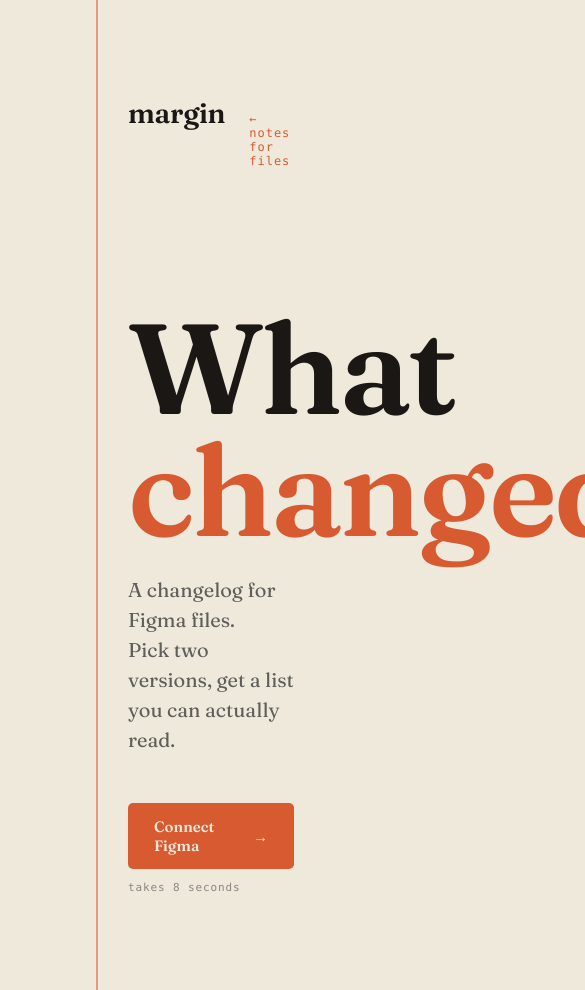
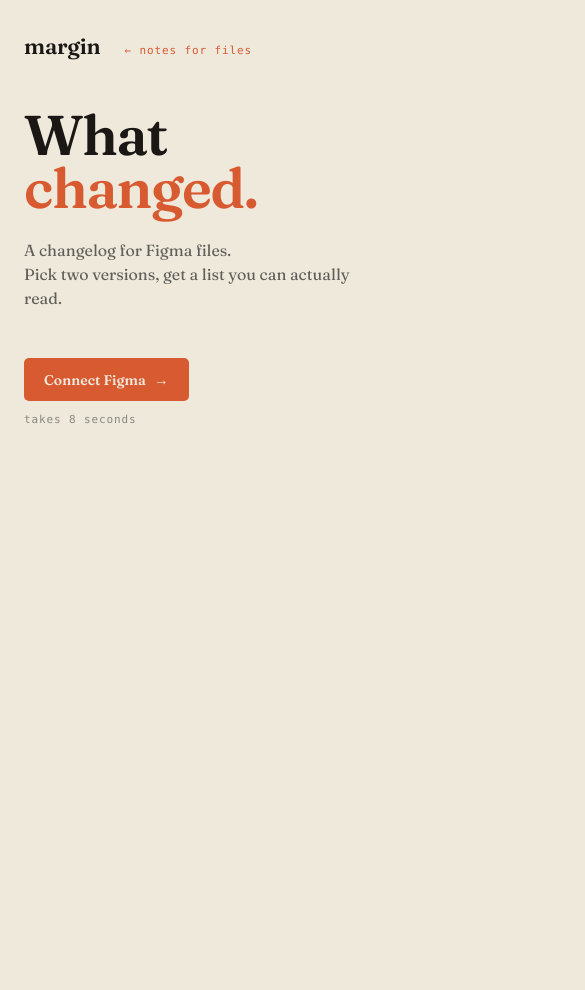
Before and after one commit to jps-wilson/margin, a React (Vite) app in the folder client/: page / in a window 390 px wide. Shown: the top 990 px of the page, 585 px wide, since content can reach past the window. After the commit the page ends 844 px from the top, so only its background shows below. Built offline with nearby package versions, Linux system fonts and the light colour scheme; no server answers; a web font is replaced by a local one.

Commit message:
Add responsive breakpoints for tablet/small laptop and narrow screens

```diff
--- a/client/src/index.css
+++ b/client/src/index.css
@@ -188,3 +188,41 @@ a {
     content: "...";
   }
 }
+
+/* RESPONSIVE SIZING */
+@media (max-width: 1024px) {
+  .margin-rule {
+    left: 48px;
+  }
+
+  .content {
+    padding: var(--s-7) var(--s-6) var(--s-7) calc(48px + var(--s-5));
+  }
+
+  .wordmark {
+    font-size: 24px;
+  }
+
+  .microcopy {
+    font-size: 11px;
+  }
+}
+
+@media (max-width: 768px) {
+  .margin-rule {
+    display: none;
+  }
+
+  .content {
+    padding: var(--s-6) var(--s-5);
+  }
+
+  .wordmark {
+    font-size: 22px;
+  }
+
+  .cta-button {
+    padding: 12px 20px;
+    font-size: 14px;
+  }
+}
--- a/client/src/pages/Changelog.css
+++ b/client/src/pages/Changelog.css
@@ -196,3 +196,37 @@
   font-size: 13px;
   color: var(--mid);
 }
+
+/* RESPONSIVE BREAKPOINTS  */
+@media (max-width: 1024px) {
+    .changelog-title {
+        font-size: 24px;
+    }
+
+    .section-title {
+        font-size: 20px;
+    }
+}
+
+@media (max-width: 768px) {
+    .tab-row {
+        gap: var(--s-4);
+    }
+
+    .tab {
+        font-size: 14px;
+    }
+
+    .changelog-title {
+        font-size: 22px;
+    }
+
+    .change-row {
+        flex-direction: column;
+        gap: var(--s-1);
+    }
+
+    .change-badge {
+        align-self: flex-start;
+    }
+}
--- a/client/src/pages/Landing.css
+++ b/client/src/pages/Landing.css
@@ -45,3 +45,33 @@
   color: var(--mid);
   margin-top: var(--s-3);
 }
+
+/* RESPONSIVE BREAKPOINTS */
+@media (max-width: 1024px) {
+    .landing .wordmark-area {
+        margin-bottom: 80px;
+    }
+
+    .headline {
+        font-size: 80px;
+    }
+
+    .subhead {
+        font-size: 18px;
+    }
+}
+
+@media (max-width: 768px) {
+    .landing .wordmark-area {
+        margin-bottom: 48px;
+    }
+
+    .headline {
+        font-size: 56px;
+    }
+
+    .subhead {
+        font-size: 16px;
+        max-width: 100%;
+    }
+}
--- a/client/src/pages/Versions.css
+++ b/client/src/pages/Versions.css
@@ -192,3 +192,20 @@
   letter-spacing: 0.04em;
   color: var(--mid);
 }
+
+
+/* RESPONSIVE BREAKPOINTS  */
+@media (max-width: 768px) {
+    .versions-title {
+        font-size: 24px;
+    }
+
+    .version-card-top {
+        flex-wrap: wrap;
+    }
+
+    .version-actions {
+        margin-left: 0;
+        margin-top: var(--s-1);
+    }
+}
```
